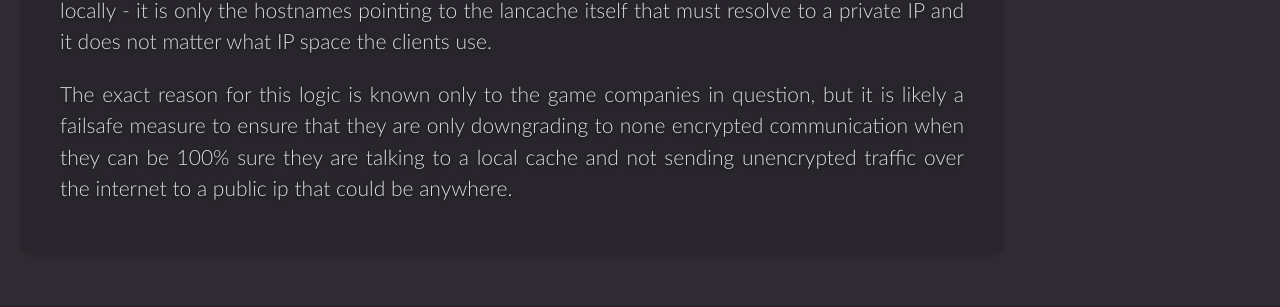
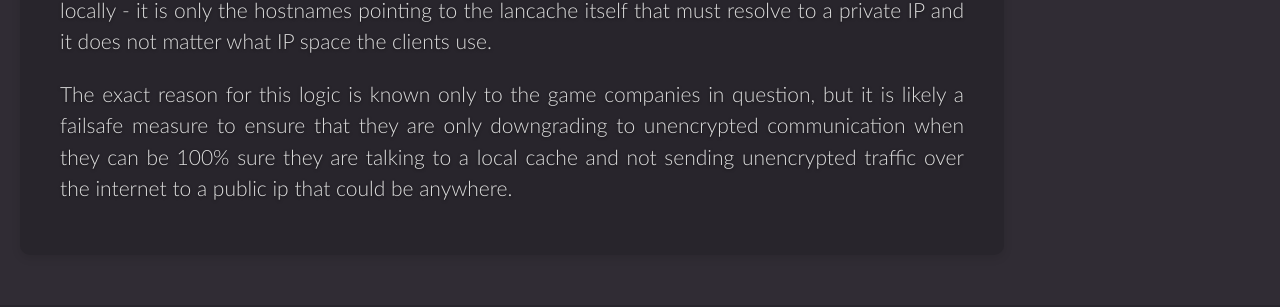
Before and after one commit to lancachenet/lancachenet.github.io, a Jekyll site: the page built from _docs/common-issues.md, in a window 1280 px wide and 900 px high, scrolled down 2669 px. Shown: the part 402-709 px from the top of the window. Built offline with Jekyll 4.4.1, drawn with Linux system fonts in a browser that asks for light colours; comment, search, counter and statistics services are not loaded.

Commit message:
Update common-issues.md

```diff
--- a/_docs/common-issues.md
+++ b/_docs/common-issues.md
@@ -51,4 +51,4 @@
 
 As this is built in logic from the games companies, there is no work around for this situation. However even if your local network is setup to give client machines a public ip address, you can still setup lancache on a private IP and configure your router to perform the appropriate routing or NAT locally - it is only the hostnames pointing to the lancache itself that must resolve to a private IP and it does not matter what IP space the clients use.
 
-The exact reason for this logic is known only to the game companies in question, but it is likely a failsafe measure to ensure that they are only downgrading to none encrypted communication when they can be 100% sure they are talking to a local cache and not sending unencrypted traffic over the internet to a public ip that could be anywhere.
+The exact reason for this logic is known only to the game companies in question, but it is likely a failsafe measure to ensure that they are only downgrading to unencrypted communication when they can be 100% sure they are talking to a local cache and not sending unencrypted traffic over the internet to a public ip that could be anywhere.
```
